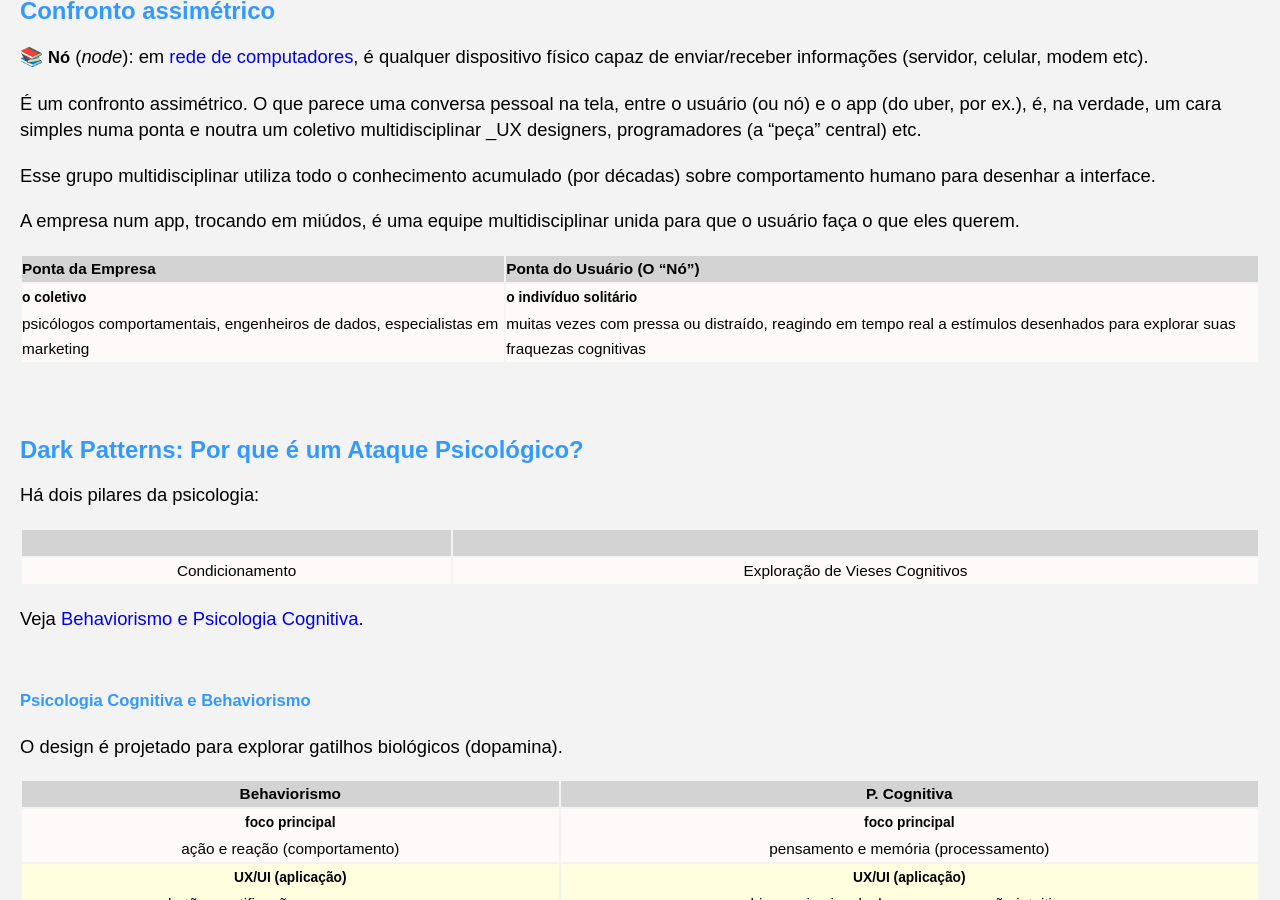
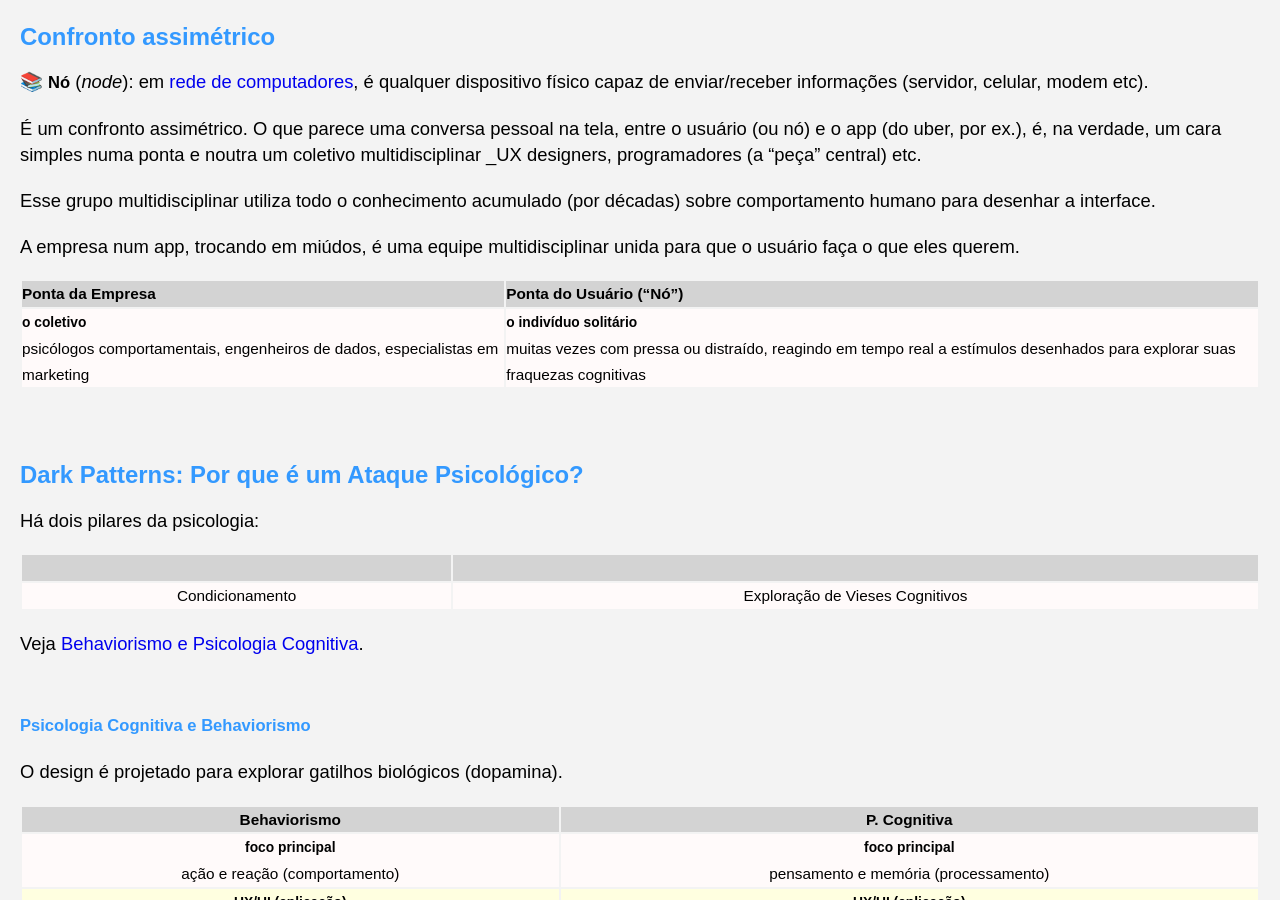
Before and after one commit to Joesynth/joesynth.github.io, a Jekyll site: the page built from _posts/2021-03-07-ui-e-ux-dark-patterns.md, in a window 1280 px wide and 900 px high, scrolled down 3552 px. Built offline with Jekyll 4.4.1, drawn with Linux system fonts in a browser that asks for light colours.

Commit message:
Update 2021-03-07-ui-e-ux-dark-patterns.md

```diff
--- a/_posts/2021-03-07-ui-e-ux-dark-patterns.md
+++ b/_posts/2021-03-07-ui-e-ux-dark-patterns.md
@@ -1,11 +1,7 @@
 # UI e UX: Dark Patterns
 
 
-
-Olá!
-
-
-No contexto de plataformas ou corporações, como Uber ou Microsoft, o design de UI e UX não são feitos para "ajudar" o usuário no sentido tradicional, mas para maximizar a extração de valor e garantir a retenção. O design é uma ferramenta de engenharia comportamental.
+<img src="https://gironajs.com/_next/image?url=%2Fassets%2Fblog%2Fque-son-els-dark-patterns%2Fcover-image.jpg&w=1920&q=75" width="120" />No contexto de plataformas ou corporações, como Uber ou Microsoft, o design de UI e UX não são feitos para "ajudar" o usuário no sentido tradicional, mas para maximizar a extração de valor e garantir a retenção. O design é uma ferramenta de engenharia comportamental.
 
 
 - Introdução
@@ -131,8 +127,10 @@
 
 A empresa num app, trocando em miúdos, é uma equipe multidisciplinar unida para que o usuário faça o que eles querem.
 
-|Ponta da Empresa|Ponta do Usuário (O "Nó")|
-|:---||:---||
+
+
+|Ponta da Empresa|Ponta do Usuário ("Nó")|
+|:--- |:--- |
 |**o coletivo**<br />psicólogos comportamentais, engenheiros de dados, especialistas em marketing|**o indivíduo solitário**<br /> muitas vezes com pressa ou distraído, reagindo em tempo real a estímulos desenhados para explorar suas fraquezas cognitivas|
 
 
```
